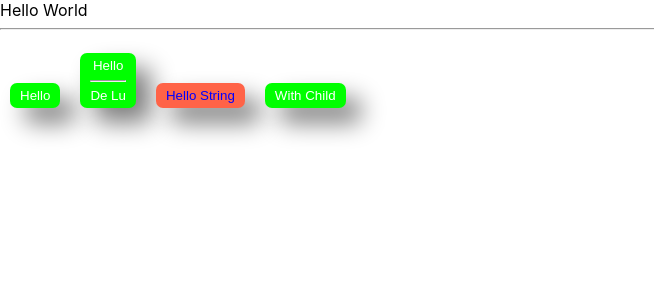
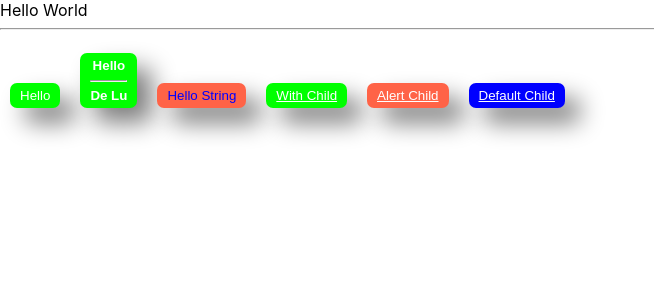
Before and after one commit to ChrisC46/monAppliOrsys, a React (Create React App) app: page / in a window 1280 px wide. Shown: the top 300 px of the page, without its empty margins (0-654 px from the left). Built offline with nearby package versions, Linux system fonts and the light colour scheme.

Commit message:
add defaultButton and warning, add several className (ex style)

```diff
--- a/src/App/App.tsx
+++ b/src/App/App.tsx
@@ -1,7 +1,8 @@
 import React from "react";
 //import logo from './logo.svg';
 import "./App.css";
-import Button from "./components/Button/Button";
+import Button, {DefaultButton, WarningButton} from "./components/Button/Button";
+import ButtonStyle from "./components/Button/Button.module.css";
 
 const contentName = "Hello";
 
@@ -14,13 +15,15 @@ function App() {
       <Button action={() => alert("Le bouton est clické")}>
         <div>Hello</div>
       </Button>
-      <Button action={() => alert("Le bouton est clické")}>
+      <Button style={{fontWeight:900, fontsize:'x-large'}} >
         <div>Hello</div>
         <hr />
         <div>De Lu</div>
       </Button>
       <Button bgColor='tomato' color='blue' action={() => alert("Le bouton est clické")}>Hello String</Button>
-      <Button >With Child</Button>
+      <Button className={ButtonStyle.underline}>With Child</Button>
+      <WarningButton className={ButtonStyle.underline}>Alert Child</WarningButton>
+      <DefaultButton className={ButtonStyle.underline}>Default Child</DefaultButton>
     </div>
   );
 }
--- a/src/App/components/Button/Button.jsx
+++ b/src/App/components/Button/Button.jsx
@@ -7,7 +7,7 @@ function Button(props) {
     <button
       className={style.Button+(props.className ?' '+props.className : '')}
       type={props.type}
-      style={{ backgroundColor: props.bgColor, color: props.color }}
+      style={{...props.style, backgroundColor: props.bgColor, color: props.color }}
     >
       {props.children}
     </button>
@@ -20,7 +20,8 @@ Button.propTypes = {
   children: PropTypes.any.isRequired,
   bgColor: PropTypes.string.isRequired,
   color: PropTypes.string.isRequired,
-  className : PropTypes.string
+  className : PropTypes.string,
+  style : PropTypes.object
 };
 
 Button.defaultProps = {
@@ -30,3 +31,15 @@ Button.defaultProps = {
 };
 
 export default Button;
+
+export function WarningButton(props) {
+    return (
+      <Button {...props} bgColor='tomato'></Button>
+    )
+  }
+
+  export function DefaultButton(props) {
+    return (
+      <Button {...props} bgColor='blue'></Button>
+    )
+  }
```
